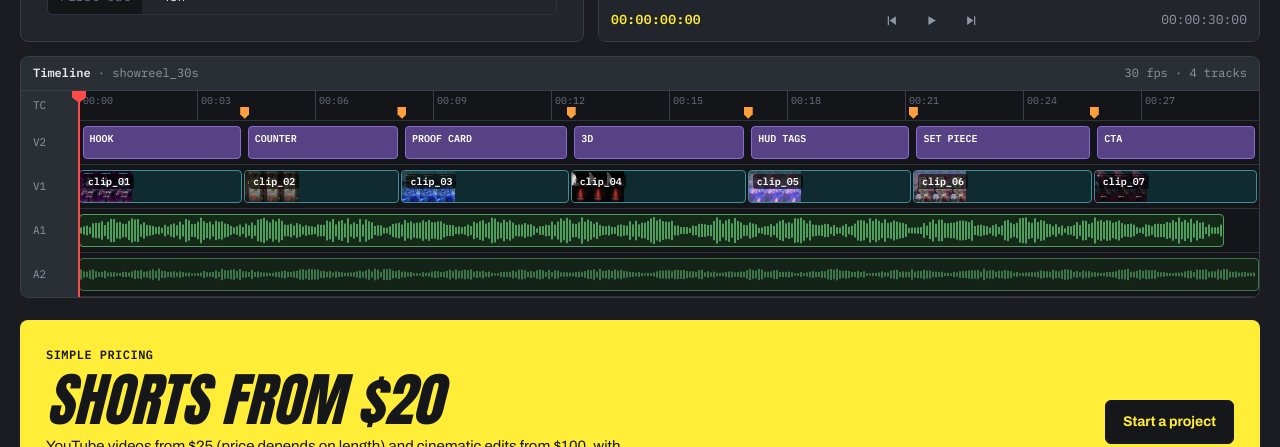
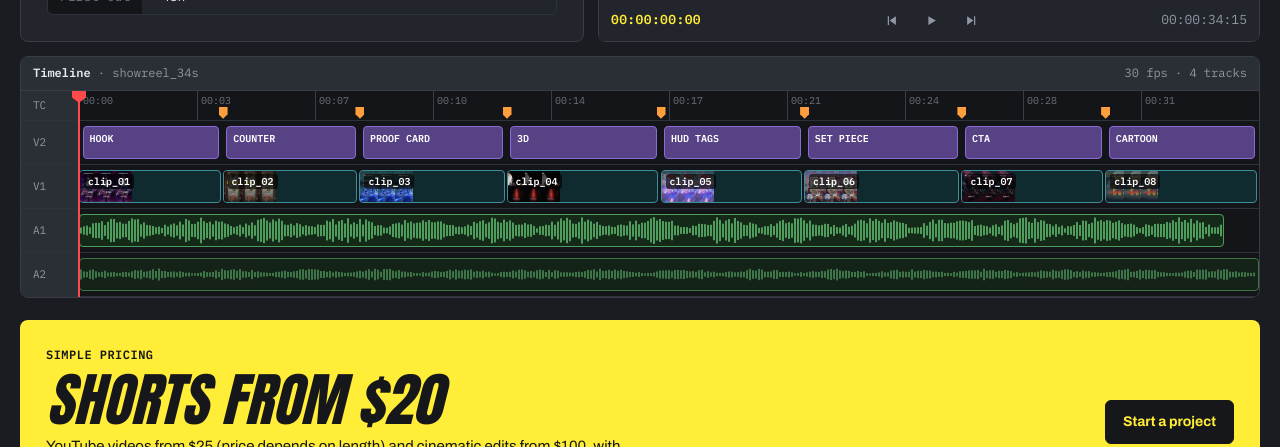
Before and after one commit to Dynascapes/dynascape-edits, a plain HTML site: page index.html in a window 1280 px wide. Shown: the part 653-1100 px from the top of the page. Drawn offline with Linux system fonts and the light colour scheme; a web font is replaced by a local one.

Commit message:
Hero reel: 8 clips, 34.5 s

```diff
--- a/index.html
+++ b/index.html
@@ -320,7 +320,7 @@ section.tight{padding-block:0;margin-top:14px}
       <div class="ptitle"><span><b>Program</b> · real cuts from my edits</span><span id="clipname">clip_01</span></div>
       <div class="screen">
         <img class="blur" id="monBlur" alt="">
-        <video class="frame" id="monVid" src="media/hero-reel.mp4" poster="media/hero-reel.jpg" muted loop playsinline preload="metadata" aria-label="30 second silent reel of my edits"></video>
+        <video class="frame" id="monVid" src="media/hero-reel.mp4" poster="media/hero-reel.jpg" muted loop playsinline preload="metadata" aria-label="34 second silent reel of my edits"></video>
         <div class="safe"></div>
         <span class="scope">9:16</span>
       </div>
@@ -331,13 +331,13 @@ section.tight{padding-block:0;margin-top:14px}
           <button type="button" id="tPlay" aria-label="Pause"><svg viewBox="0 0 24 24"><path id="tIcon" d="M7 5h4v14H7zM13 5h4v14h-4z"/></svg></button>
           <button type="button" id="tNext" aria-label="Next clip"><svg viewBox="0 0 24 24"><path d="M16 5h2v14h-2zM5 5l10 7-10 7z"/></svg></button>
         </span>
-        <span style="color:var(--muted)">00:00:30:00</span>
+        <span style="color:var(--muted)">00:00:34:15</span>
       </div>
     </div>
   </div>
 
   <div class="panel timeline" aria-label="Timeline of the reel playing above">
-    <div class="ptitle"><span><b>Timeline</b> · showreel_30s</span><span>30 fps · 4 tracks</span></div>
+    <div class="ptitle"><span><b>Timeline</b> · showreel_34s</span><span>30 fps · 4 tracks</span></div>
     <div class="tl-body">
       <div class="heads"><div class="th r">TC</div><div class="th">V2</div><div class="th">V1</div><div class="th">A1</div><div class="th">A2</div></div>
       <div class="lanes" id="lanes">
@@ -612,13 +612,13 @@ const TOP=[
 const esc=s=>s.replace(/&/g,'&amp;').replace(/</g,'&lt;').replace(/"/g,'&quot;');
 
 /* the monitor plays a real 30 s cut of our edits and the timeline follows it; cut points in % */
-const LEN=30;
-const REEL=[1,2,3,4,5,6,7].map(n=>`media/reel/c${n}.jpg`);
-const CUTS=[0,14,27.33,41.67,56.67,70.67,86,100];
-const TITLES=['HOOK','COUNTER','PROOF CARD','3D','HUD TAGS','SET PIECE','CTA'].map((n,i)=>[CUTS[i]+.3,CUTS[i+1]-.3,n]);
+const LEN=34.5;
+const REEL=[1,2,3,4,5,6,7,8].map(n=>`media/reel/c${n}.jpg`);
+const CUTS=[0.0,12.17,23.77,36.23,49.28,61.45,74.78,86.96,100];
+const TITLES=['HOOK','COUNTER','PROOF CARD','3D','HUD TAGS','SET PIECE','CTA','CARTOON'].map((n,i)=>[CUTS[i]+.3,CUTS[i+1]-.3,n]);
 const MARKERS=CUTS.slice(1,-1);
 const ruler=document.getElementById('ruler');
-for(let i=0;i<10;i++) ruler.insertAdjacentHTML('beforeend',`<span style="left:${i*10}%">00:${String(i*3).padStart(2,'0')}</span>`);
+for(let i=0;i<10;i++) ruler.insertAdjacentHTML('beforeend',`<span style="left:${i*10}%">00:${String(Math.round(i*LEN/10)).padStart(2,'0')}</span>`);
 MARKERS.forEach(m=>ruler.insertAdjacentHTML('beforeend',`<i class="marker" style="left:calc(${m}% - 4px)"></i>`));
 document.getElementById('laneT').innerHTML=TITLES.map(([a,b,n])=>`<div class="clip t" style="left:${a}%;width:${b-a}%">${n}</div>`).join('');
 document.getElementById('laneV').innerHTML=REEL.map((src,i)=>`<div class="clip v" style="left:${CUTS[i]}%;width:calc(${CUTS[i+1]-CUTS[i]}% - 2px)">${`<img alt="" src="${src}">`.repeat(3)}<span>clip_${String(i+1).padStart(2,'0')}</span></div>`).join('');
```
